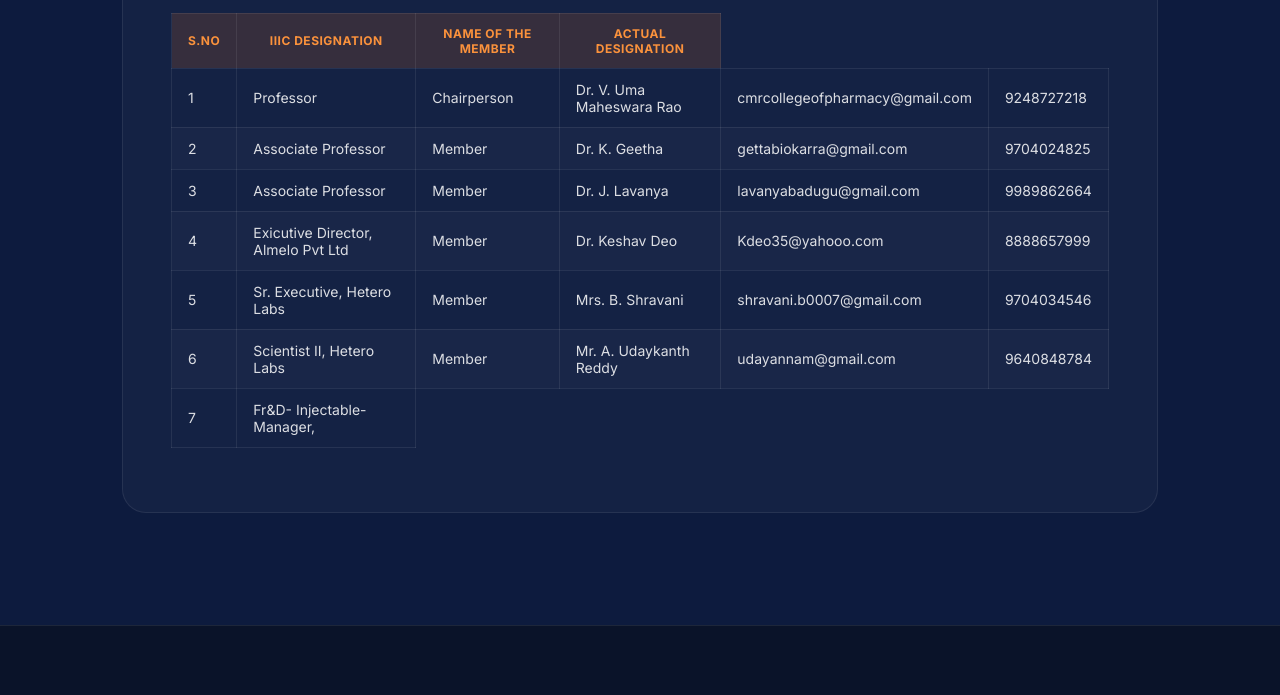
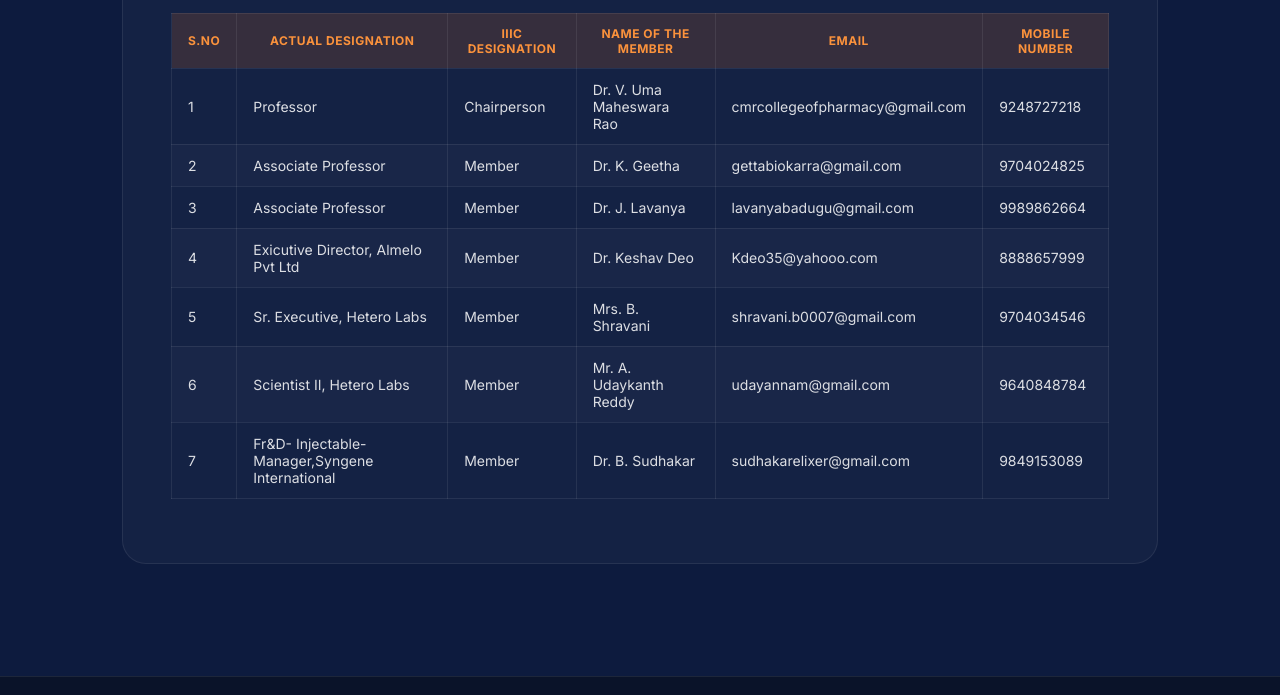
Before and after one commit to azunfoundation/cmrcp.ac.in, a plain HTML site: page industry-institute-interaction-cell.html in a window 1280 px wide. Shown: the part 684-1379 px from the top of the page. Drawn offline with nearby package versions, Linux system fonts and the light colour scheme.

Commit message:
fix: restore missing table headers and member 7 details in industry institute interaction cell page

```diff
--- a/industry-institute-interaction-cell.html
+++ b/industry-institute-interaction-cell.html
@@ -648,9 +648,11 @@
 <thead>
 <tr>
 <th>S.No</th>
+<th>Actual Designation</th>
 <th>IIIC Designation</th>
-<th>Name of the member</th>
-<th>Actual designation</th>
+<th>Name of the Member</th>
+<th>Email</th>
+<th>Mobile Number</th>
 </tr>
 </thead>
 <tbody><tr><td>1</td><td>Professor</td><td>Chairperson</td><td>Dr. V. Uma Maheswara Rao</td><td>cmrcollegeofpharmacy@gmail.com</td><td>9248727218</td></tr>
@@ -659,7 +661,7 @@
 <tr><td>4</td><td>Exicutive Director, Almelo Pvt Ltd</td><td>Member</td><td>Dr. Keshav Deo</td><td>Kdeo35@yahooo.com</td><td>8888657999</td></tr>
 <tr><td>5</td><td>Sr. Executive, Hetero Labs</td><td>Member</td><td>Mrs. B. Shravani</td><td>shravani.b0007@gmail.com</td><td>9704034546</td></tr>
 <tr><td>6</td><td>Scientist II, Hetero Labs</td><td>Member</td><td>Mr. A. Udaykanth Reddy</td><td>udayannam@gmail.com</td><td>9640848784</td></tr>
-<tr><td>7</td><td>Fr&amp;D- Injectable- Manager,</td></tr></tbody>
+<tr><td>7</td><td>Fr&amp;D- Injectable- Manager,Syngene International</td><td>Member</td><td>Dr. B. Sudhakar</td><td>sudhakarelixer@gmail.com</td><td>9849153089</td></tr></tbody>
 </table>								</div>
 				</div>
 					</div>
```
